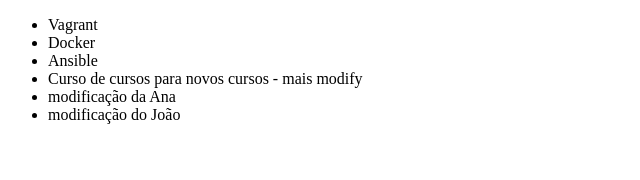
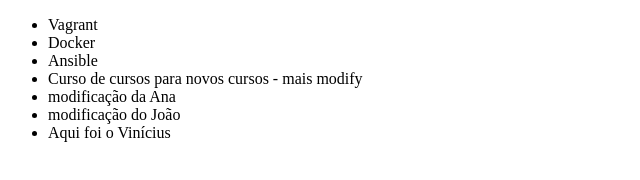
Before and after one commit to Leles-Soares/ex05_curso_git1, a plain HTML site: page index.html in a window 1280 px wide. Shown: the whole page, without its empty margins (0-640 px from the left). Drawn offline with Linux system fonts and the light colour scheme.

Commit message:
testando commit do Vinícius

```diff
--- a/index.html
+++ b/index.html
@@ -12,6 +12,7 @@
         <li>Curso de cursos para novos cursos - mais modify</li>
 		<li>modificação da Ana</li>
 		<li>modificação do João</li>
+		<li>Aqui foi o Vinícius</li>
 
     </ul>
 </body>
```
